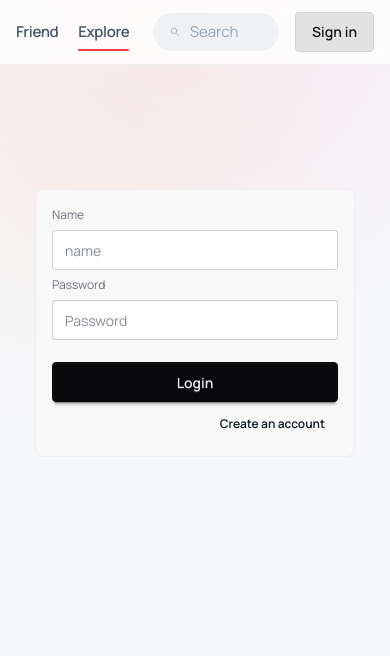
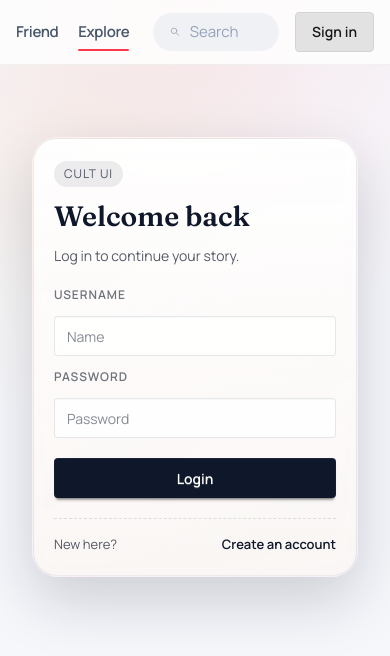
Before and after one commit to elonwoo-02/AISoulmates, a Vue app in the folder frontend/: page /user/account/login/ in a window 390 px wide. Shown: the top 656 px of the page. Built offline with nearby package versions, Linux system fonts and the light colour scheme; no server answers.

Commit message:
feat(frontend): apply TextureCard to auth

```diff
--- a/frontend/src/assets/main.css
+++ b/frontend/src/assets/main.css
@@ -1,4 +1,4 @@
-@import url("https://fonts.googleapis.com/css2?family=Manrope:wght@400;500;600;700&family=Sora:wght@500;600;700&display=swap");
+@import url("https://fonts.googleapis.com/css2?family=Fraunces:wght@500;600;700&family=Manrope:wght@400;500;600;700&family=Sora:wght@500;600;700&display=swap");
 @import "tailwindcss";
 @plugin "daisyui";
 
--- /dev/null
+++ b/frontend/src/components/ui/TextureCard.vue
@@ -0,0 +1,82 @@
+<template>
+  <section class="texture-card">
+    <div class="texture-card__inner">
+      <header v-if="$slots.header" class="texture-card__header">
+        <slot name="header" />
+      </header>
+      <div class="texture-card__body">
+        <slot />
+      </div>
+      <footer v-if="$slots.footer" class="texture-card__footer">
+        <slot name="footer" />
+      </footer>
+    </div>
+    <span class="texture-card__noise" aria-hidden="true"></span>
+    <span class="texture-card__shine" aria-hidden="true"></span>
+  </section>
+</template>
+
+<style scoped>
+.texture-card {
+  position: relative;
+  isolation: isolate;
+  border-radius: 26px;
+  padding: 1px;
+  background: linear-gradient(145deg, rgba(255, 242, 233, 0.8), rgba(245, 233, 255, 0.6));
+  box-shadow: 0 24px 60px rgba(15, 23, 42, 0.18);
+  overflow: hidden;
+}
+
+.texture-card__inner {
+  position: relative;
+  z-index: 2;
+  border-radius: 24px;
+  border: 1px solid rgba(15, 23, 42, 0.08);
+  background: linear-gradient(180deg, rgba(255, 255, 255, 0.96), rgba(250, 247, 244, 0.92));
+  padding: 28px 26px 24px;
+  backdrop-filter: blur(6px);
+}
+
+.texture-card__header {
+  margin-bottom: 20px;
+}
+
+.texture-card__body {
+  display: grid;
+  gap: 16px;
+}
+
+.texture-card__footer {
+  margin-top: 20px;
+  padding-top: 16px;
+  border-top: 1px dashed rgba(15, 23, 42, 0.12);
+}
+
+.texture-card__noise {
+  position: absolute;
+  inset: -40%;
+  z-index: 1;
+  opacity: 0.18;
+  background-image:
+    radial-gradient(circle, rgba(15, 23, 42, 0.12) 0.6px, transparent 0.6px),
+    radial-gradient(circle, rgba(15, 23, 42, 0.08) 0.5px, transparent 0.5px);
+  background-size: 28px 28px, 18px 18px;
+  mix-blend-mode: multiply;
+  pointer-events: none;
+}
+
+.texture-card__shine {
+  position: absolute;
+  inset: -20% 10% auto 10%;
+  height: 60%;
+  z-index: 0;
+  background: radial-gradient(circle at top, rgba(255, 255, 255, 0.7), transparent 60%);
+  pointer-events: none;
+}
+
+@media (max-width: 640px) {
+  .texture-card__inner {
+    padding: 22px 20px 20px;
+  }
+}
+</style>
--- a/frontend/src/views/user/account/LoginIndex.vue
+++ b/frontend/src/views/user/account/LoginIndex.vue
@@ -3,6 +3,7 @@ import {ref} from "vue";
 import {useUserStore} from "@/stores/user.js";
 import {useRouter} from "vue-router";
 import api from "@/js/http/api.js";
+import TextureCard from "@/components/ui/TextureCard.vue";
 
 const username = ref('')
 const password = ref('')
@@ -40,33 +41,109 @@ async function handlelogin() {
 </script>
 
 <template>
-  <div class="flex justify-center mt-25">
-      <form @submit.prevent="handlelogin" class="fieldset bg-base-200 border-base-300 rounded-box w-xs border p-4">
+  <div class="flex justify-center px-4 py-12">
+    <TextureCard class="w-full max-w-md">
+      <template #header>
+        <div class="login-header">
+          <div class="login-pill">Cult UI</div>
+          <h1 class="login-title">Welcome back</h1>
+          <p class="login-subtitle">Log in to continue your story.</p>
+        </div>
+      </template>
 
-        <label class="label">Name</label>
-        <input v-model="username" type="text" class="input" placeholder="name" />
+      <form @submit.prevent="handlelogin" class="login-form">
+        <label class="login-label">Username</label>
+        <input v-model="username" type="text" class="input login-input" placeholder="Name" />
 
-<!--        <label class="label">Email</label>-->
-<!--        <input type="email" class="input" placeholder="Email" />-->
-
-        <label class="label">Password</label>
-        <input v-model="password" type="password" class="input" placeholder="Password" />
+        <label class="login-label">Password</label>
+        <input v-model="password" type="password" class="input login-input" placeholder="Password" />
 
         <p v-if="errorMessage" class="text-sm text-red-500 mt-1">{{ errorMessage }}</p>
 
-        <button class="btn btn-neutral mt-4">Login</button>
+        <button class="btn btn-neutral login-button">Login</button>
+      </form>
 
-        <div class="flex justify-end">
-          <RouterLink :to="{name:'user-account-register-index'}" class="btn btn-sm btn-ghost text-gray-650">
+      <template #footer>
+        <div class="login-footer">
+          <span>New here?</span>
+          <RouterLink :to="{name:'user-account-register-index'}" class="login-link">
             Create an account
           </RouterLink>
-
         </div>
-      </form>
+      </template>
+    </TextureCard>
   </div>
 
 </template>
 
 <style scoped>
+.login-header {
+  display: grid;
+  gap: 8px;
+}
 
+.login-pill {
+  display: inline-flex;
+  align-items: center;
+  justify-content: center;
+  width: fit-content;
+  padding: 4px 10px;
+  border-radius: 999px;
+  background: rgba(15, 23, 42, 0.08);
+  color: rgba(15, 23, 42, 0.7);
+  font-size: 12px;
+  letter-spacing: 0.08em;
+  text-transform: uppercase;
+}
+
+.login-title {
+  font-family: "Fraunces", "Sora", ui-serif, Georgia, serif;
+  font-size: 28px;
+  font-weight: 600;
+  color: #0f172a;
+}
+
+.login-subtitle {
+  color: rgba(15, 23, 42, 0.7);
+  font-size: 14px;
+}
+
+.login-form {
+  display: grid;
+  gap: 12px;
+}
+
+.login-label {
+  font-size: 12px;
+  font-weight: 600;
+  letter-spacing: 0.08em;
+  text-transform: uppercase;
+  color: rgba(15, 23, 42, 0.6);
+}
+
+.login-input {
+  background: rgba(255, 255, 255, 0.9);
+  border-color: rgba(15, 23, 42, 0.1);
+}
+
+.login-button {
+  margin-top: 8px;
+  background: #0f172a;
+  color: #ffffff;
+  border: none;
+}
+
+.login-footer {
+  display: flex;
+  align-items: center;
+  justify-content: space-between;
+  gap: 12px;
+  font-size: 13px;
+  color: rgba(15, 23, 42, 0.7);
+}
+
+.login-link {
+  color: #0f172a;
+  font-weight: 600;
+}
 </style>
--- a/frontend/src/views/user/account/RegisterIndex.vue
+++ b/frontend/src/views/user/account/RegisterIndex.vue
@@ -3,6 +3,7 @@ import {ref} from "vue";
 import {useUserStore} from "@/stores/user.js";
 import {useRouter} from "vue-router";
 import api from "@/js/http/api.js";
+import TextureCard from "@/components/ui/TextureCard.vue";
 
 const username = ref('')
 const password = ref('')
@@ -43,28 +44,114 @@ async function handleRegister() {
 </script>
 
 <template>
-  <div class="flex justify-center mt-10">
-    <form @submit.prevent="handleRegister" class="fieldset bg-base-200 border-base-300 rounded-box w-xs border p-4">
-      <label class="label">Name</label>
-      <input v-model="username" type="text" class="input" placeholder="Name" />
+  <div class="flex justify-center px-4 py-12">
+    <TextureCard class="w-full max-w-md">
+      <template #header>
+        <div class="register-header">
+          <div class="register-pill">Cult UI</div>
+          <h1 class="register-title">Create your account</h1>
+          <p class="register-subtitle">Start building a new companion in seconds.</p>
+        </div>
+      </template>
 
-      <label class="label">Email</label>
-      <input type="email" class="input" placeholder="Email" />
+      <form @submit.prevent="handleRegister" class="register-form">
+        <label class="register-label">Username</label>
+        <input v-model="username" type="text" class="input register-input" placeholder="Name" />
 
-      <label class="label">Password</label>
-      <input v-model="password" type="password" class="input" placeholder="Password" />
+        <label class="register-label">Email</label>
+        <input type="email" class="input register-input" placeholder="Email" />
 
-      <label class="label">Confirm Password</label>
-      <input v-model="passwordConfirmed" type="password" class="input" placeholder="Password" />
+        <label class="register-label">Password</label>
+        <input v-model="password" type="password" class="input register-input" placeholder="Password" />
 
-      <p v-if="errorMessage" class="text-sm text-red-500 mt-1">{{ errorMessage }}</p>
+        <label class="register-label">Confirm Password</label>
+        <input v-model="passwordConfirmed" type="password" class="input register-input" placeholder="Password" />
 
-      <button class="btn btn-neutral mt-4">Create account</button>
-    </form>
+        <p v-if="errorMessage" class="text-sm text-red-500 mt-1">{{ errorMessage }}</p>
+
+        <button class="btn btn-neutral register-button">Create account</button>
+      </form>
+
+      <template #footer>
+        <div class="register-footer">
+          <span>Already have an account?</span>
+          <RouterLink :to="{name:'user-account-login-index'}" class="register-link">
+            Sign in
+          </RouterLink>
+        </div>
+      </template>
+    </TextureCard>
   </div>
-
 </template>
 
 <style scoped>
+.register-header {
+  display: grid;
+  gap: 8px;
+}
 
+.register-pill {
+  display: inline-flex;
+  align-items: center;
+  justify-content: center;
+  width: fit-content;
+  padding: 4px 10px;
+  border-radius: 999px;
+  background: rgba(15, 23, 42, 0.08);
+  color: rgba(15, 23, 42, 0.7);
+  font-size: 12px;
+  letter-spacing: 0.08em;
+  text-transform: uppercase;
+}
+
+.register-title {
+  font-family: "Fraunces", "Sora", ui-serif, Georgia, serif;
+  font-size: 28px;
+  font-weight: 600;
+  color: #0f172a;
+}
+
+.register-subtitle {
+  color: rgba(15, 23, 42, 0.7);
+  font-size: 14px;
+}
+
+.register-form {
+  display: grid;
+  gap: 12px;
+}
+
+.register-label {
+  font-size: 12px;
+  font-weight: 600;
+  letter-spacing: 0.08em;
+  text-transform: uppercase;
+  color: rgba(15, 23, 42, 0.6);
+}
+
+.register-input {
+  background: rgba(255, 255, 255, 0.9);
+  border-color: rgba(15, 23, 42, 0.1);
+}
+
+.register-button {
+  margin-top: 8px;
+  background: #0f172a;
+  color: #ffffff;
+  border: none;
+}
+
+.register-footer {
+  display: flex;
+  align-items: center;
+  justify-content: space-between;
+  gap: 12px;
+  font-size: 13px;
+  color: rgba(15, 23, 42, 0.7);
+}
+
+.register-link {
+  color: #0f172a;
+  font-weight: 600;
+}
 </style>
```
